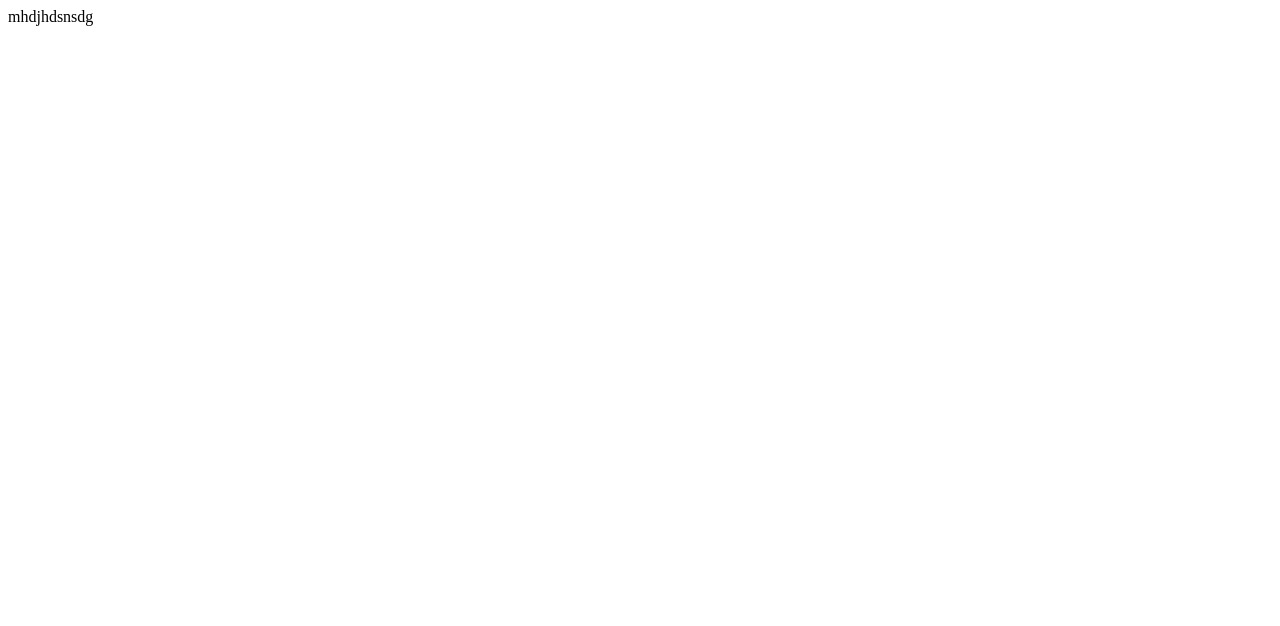
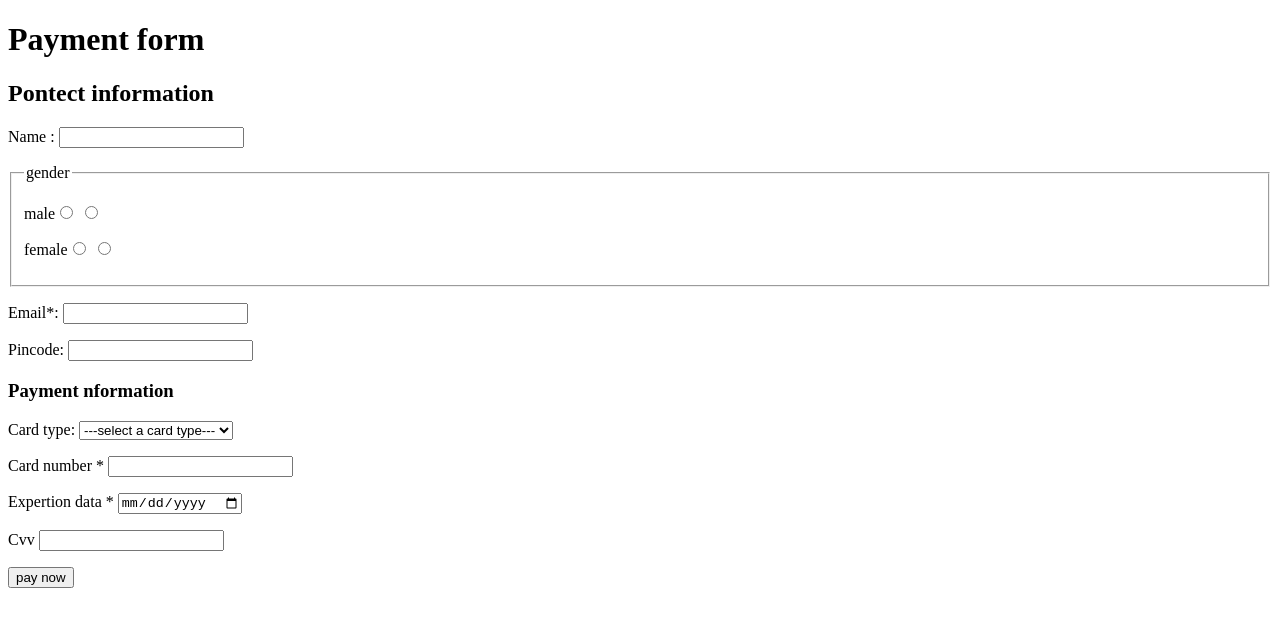
Before and after one commit to DevAniruddha89/Payment-seal, a plain HTML site: page index.html in a window 1280 px wide. Drawn offline with Linux system fonts and the light colour scheme.

Commit message:
first commit

```diff
--- a/index.html
+++ b/index.html
@@ -4,11 +4,37 @@
     <meta charset="UTF-8">
     <meta http-equiv="X-UA-Compatible" content="IE=edge">
     <meta name="viewport" content="width=device-width, initial-scale=1.0">
-    <title>Document</title>
+    <title>payment form  </title>
 </head>
+
 <body>
+    <form action="">
+        <h1> Payment form</h1>
+        <h2> Pontect information</h2>
+        <p> Name : <input type="text" name="name"></p>
+        <fieldset>
+            <legend> gender</legend>
 
-mhdjhdsnsdg
+             <p>male<input type="radio" name="gender" id="male" female> <input type="radio" ></p>
+             <p>female<input type="radio" name="gender" id="female" female> <input type="radio"></p>
 
+        </fieldset>
+        <p><Address: textarea name="Address" id="Address" cols="100" rows="8"></textarea></p>
+        <p> Email*: <input type=" email" name="email" id="email"> </p>
+        <p> Pincode: <input type="number" name " pincode" id="pincode"> </p>
+        <h3> Payment nformation</h3>
+        <p> Card type:
+        <select name=" card type" id=" cardtype">
+        <option value=" "> ---select a card type--- </option>
+        <option value="Visa"> Visa</option>
+        <option value="rupay"> rupay</option>
+        <option value="mastercard"> mastercard</option>
+        <option value="carditcard"> carditcard</option>
+        </select>
+        </p>
+        <p> Card number * <input type="number" name="card_number" id="card_number" requered> </p>
+        <p> Expertion data * <input type="date" name="exp_date" id="exp_date" requered> </p>
+        <p> Cvv <input type="password" name="cvv" id="cvv" requered> </p>
+        <input type="submit" value="pay now">
 </body>
 </html>
```
